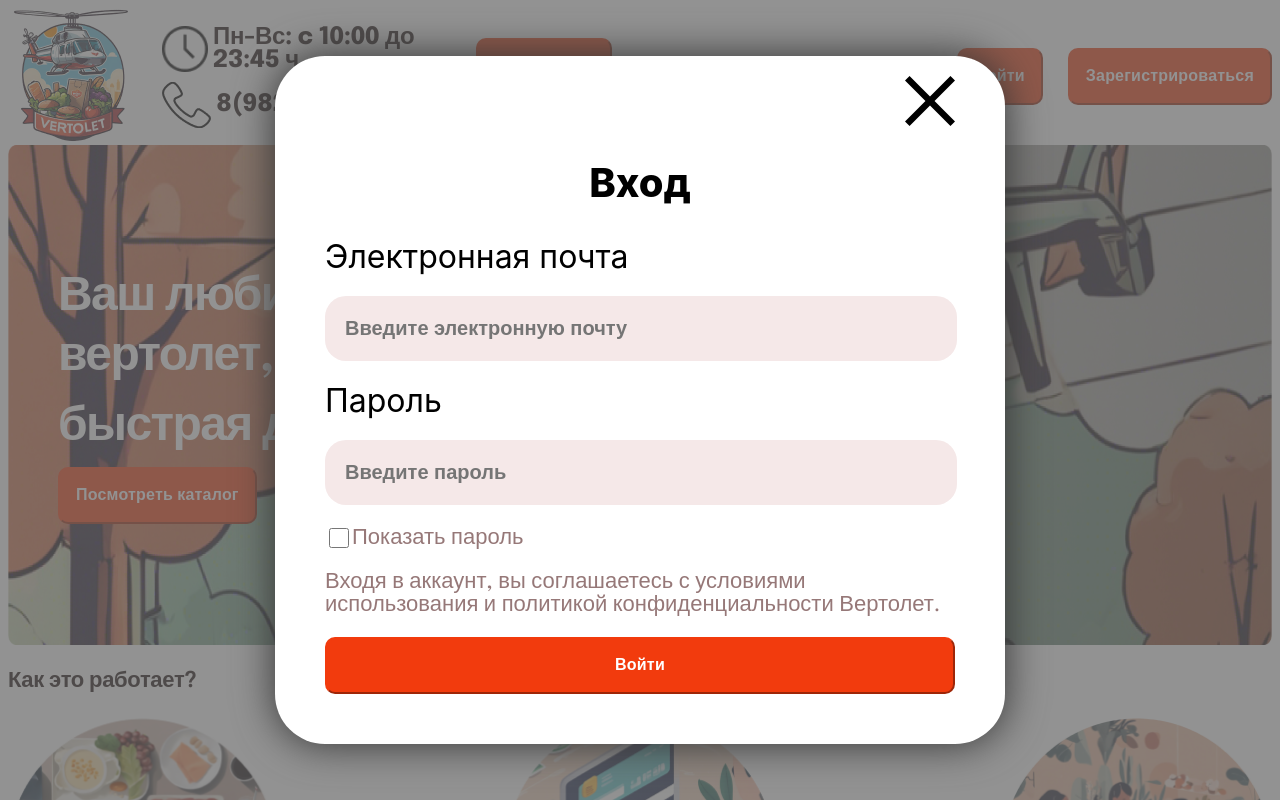
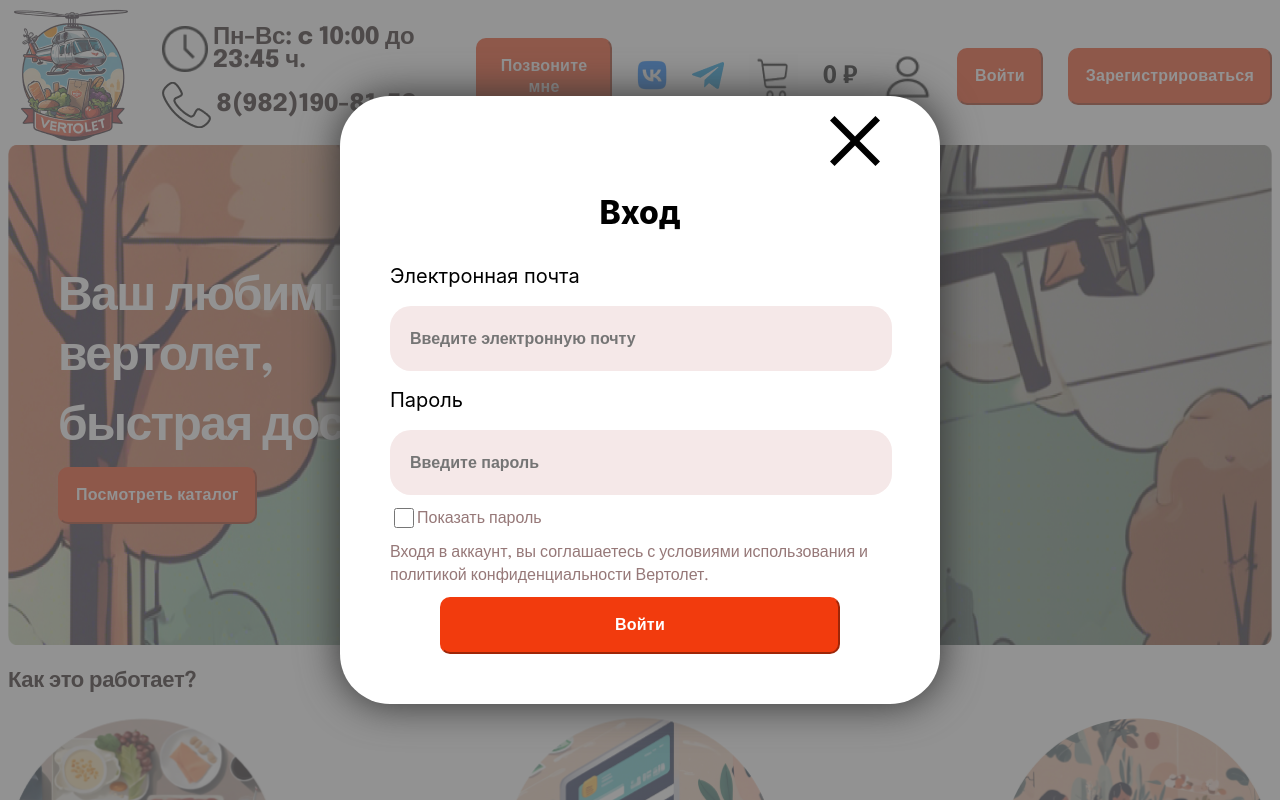
Before and after one commit to Julik2507/HelicopterProject, a SvelteKit app in the folder Our-Project/: page / in a window 1280 px wide. Both pictures are taken after a click on the button "Войти". Shown: the top 800 px of the page. Built offline with nearby package versions, Linux system fonts and the light colour scheme.

Commit message:
Upd: modal windows

```diff
--- a/Our-Project/src/components/auth_pop_ups/login_window.svelte
+++ b/Our-Project/src/components/auth_pop_ups/login_window.svelte
@@ -60,7 +60,9 @@
     <p class="modal_error">{message}</p>
     {/if}
     <p class="modal_agreement">Входя в аккаунт, вы соглашаетесь с условиями использования и политикой конфиденциальности Вертолет.</p>
-    <PrimeBtn text="Войти" event={login} --width=630px/>
+    <div class="modal_button">
+        <PrimeBtn text="Войти" event={login} --width=400px/>
+    </div>
 </div>
 
 <style>
@@ -135,7 +137,7 @@
     }
     .modal_agreement {
         font-family: Epilogue, sans-serif;
-        font-size: 22px;
+        font-size: 20px;
         font-weight: 500;
         line-height: 23px;
         letter-spacing: 0em;
@@ -153,7 +155,7 @@
     }
     .modal_error {
         font-family: Epilogue, sans-serif;
-        font-size: 22px;
+        font-size: 20px;
         font-weight: 500;
         line-height: 23px;
         letter-spacing: 0em;
@@ -161,4 +163,31 @@
         margin: 0;
         color: #E35959;
     }
+    .modal_button {
+        display: flex;
+        width: 100%;
+        justify-content: center;
+    }
+    @media (max-width: 1600px) {
+        .modal_body {
+            width: 500px;
+            gap: 10px;
+        }
+        .modal_close {
+            margin-left: 440px;
+        }
+        .modal_input {
+            width: 480px;
+            font-size: 16px;
+        }
+        .modal_title {
+            font-size: 32px;
+        }
+        .modal_subtitle {
+            font-size: 20px;
+        }
+        .modal_error, .modal_agreement {
+            font-size: 16px;
+        }
+    }
 </style>
--- a/Our-Project/src/components/auth_pop_ups/register_window.svelte
+++ b/Our-Project/src/components/auth_pop_ups/register_window.svelte
@@ -65,7 +65,9 @@
     <p class="modal_error">{message}</p>
     {/if}
     <p class="modal_agreement">Создавая аккаунт, вы соглашаетесь с условиями использования и политикой конфиденциальности Вертолет.</p>
-    <PrimeBtn text="Зарегистрироваться" event={register} --width=630px/>
+    <div class="modal_button">
+        <PrimeBtn text="Зарегистрироваться" event={register} --width=400px/>
+    </div>
 </div>
 
 <style>
@@ -166,4 +168,31 @@
         margin: 0;
         color: #E35959;
     }
+    .modal_button {
+        display: flex;
+        width: 100%;
+        justify-content: center;
+    }
+    @media (max-width: 1600px) {
+        .modal_body {
+            width: 500px;
+            gap: 10px;
+        }
+        .modal_close {
+            margin-left: 440px;
+        }
+        .modal_input {
+            width: 480px;
+            font-size: 16px;
+        }
+        .modal_title {
+            font-size: 32px;
+        }
+        .modal_subtitle {
+            font-size: 20px;
+        }
+        .modal_error, .modal_agreement {
+            font-size: 16px;
+        }
+    }
 </style>
--- a/Our-Project/src/components/catalogue_items/product_info.svelte
+++ b/Our-Project/src/components/catalogue_items/product_info.svelte
@@ -89,7 +89,9 @@
             <p class = "info_subtitle">Производитеть</p>
             <p class = "info_text">{manufacturer}</p>
         </div>
-        <PrimeBtn text="{price} +" --width="500px" event={closeModal}/>
+        <div class = "modal_button">
+            <PrimeBtn text="{price} +" --width="500px" event={closeModal}/>
+        </div>
     </div>
 </div>
 
@@ -116,27 +118,29 @@
         filter: drop-shadow(0 0 20px #333);
         flex-direction: row;
     }
-
     .info_modal {
         display: flex;
         border-radius: 50px;
         padding: 30px;
-        width: 920px;
-        height: 830px;
+        width: 50vw;
+        height: 90vh;
         background-color: #dddddd;
         display: flex;
         gap: 20px;
     }
-    .product_img {
-        width: 400px;
-        height: 400px;
-        border-radius: 25px;
-    }
     .right_block {
         display: flex;
         flex-direction: column;
+        gap: 20px;
+        width: 100%;
         justify-content: space-between;
     }
+    .product_img {
+        width: 30vw;
+        height: 30vh;
+        border-radius: 25px;
+    }
+
     .info_in_100g {
         border-top: solid 1px;
         border-bottom: solid 1px;
@@ -166,8 +170,8 @@
     }
     .info_amount {
         margin: 0;
-        margin-top: 15px;
-        margin-bottom: 15px;
+        margin-top: 10px;
+        margin-bottom: 10px;
         font-family: Epilogue, sans-serif;
         font-size: 24px;
         font-weight: 700;
@@ -205,4 +209,25 @@
         margin-left: 460px;
         background: #fff;
     }
+    .modal_button {
+        display: flex;
+        justify-content: center;
+    }
+    @media (max-width: 1600px) {
+        .info_modal {
+            gap: 10px;
+        }
+        .info_name {
+            font-size: 24px;
+        }
+        .info_amount {
+            font-size: 18px;
+        }
+        .info_subtitle {
+            font-size: 16px;
+        }
+        .info_text {
+            font-size: 16px;
+        }
+    }
 </style>
```
